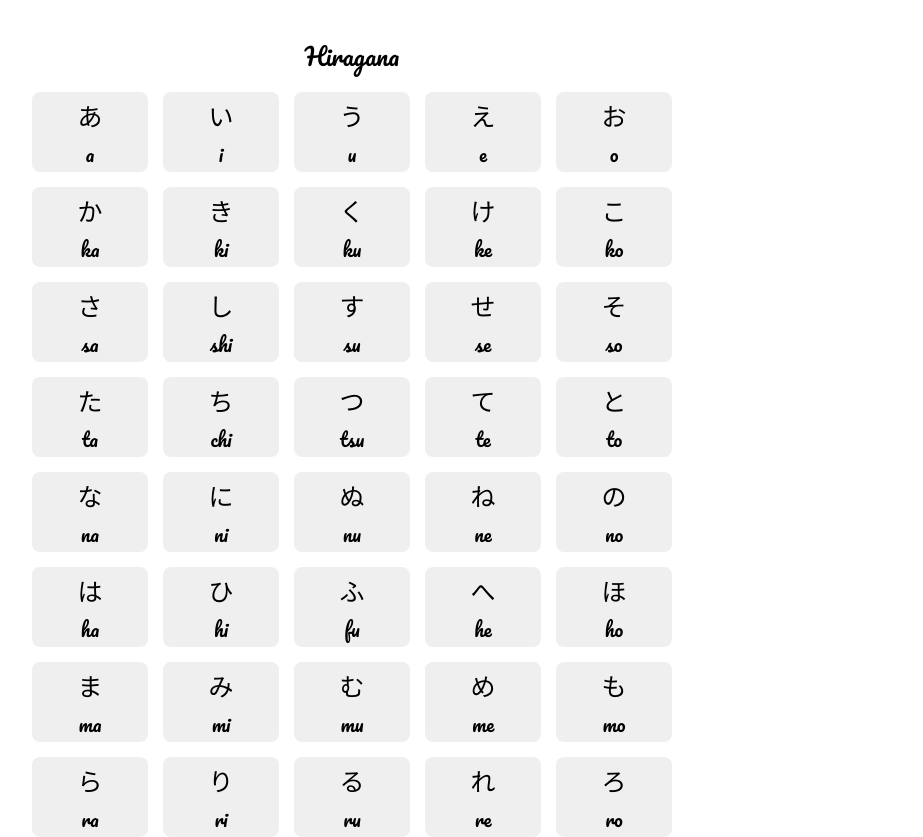
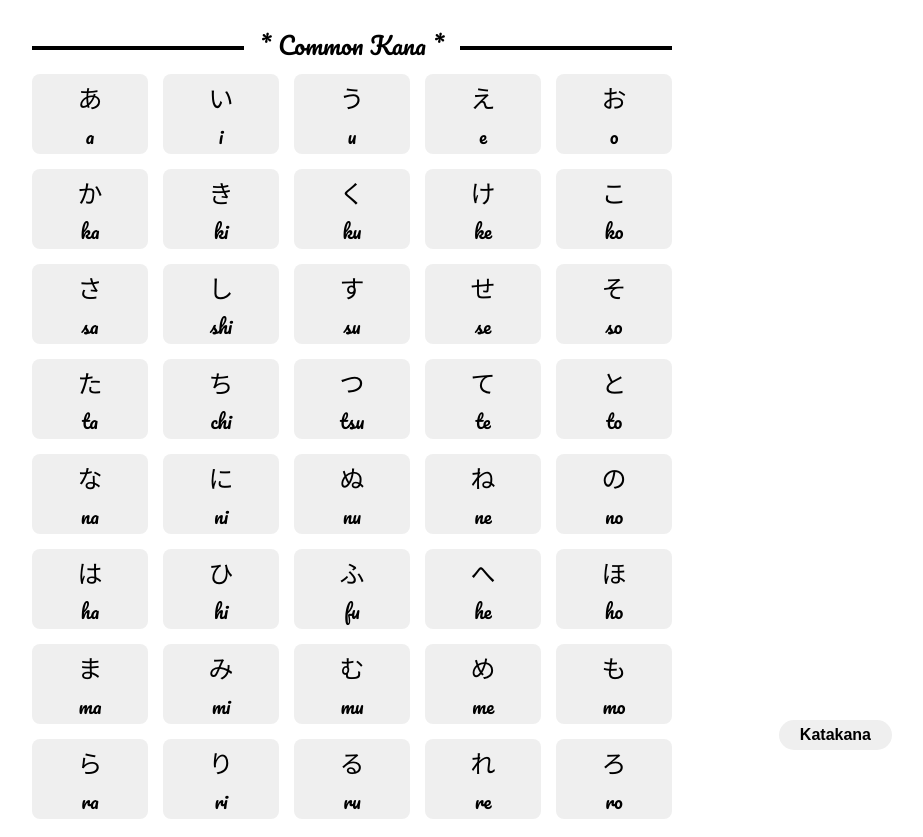
Before and after one commit to jaroddev/japalearn, a Svelte app: page / in a window 1280 px wide. Shown: the top 837 px of the page, without its empty margins (288-1211 px from the left). Built offline with nearby package versions, Linux system fonts and the light colour scheme; a web font is replaced by a local one.

Commit message:
Added feature to change alphabet

```diff
--- a/src/App.svelte
+++ b/src/App.svelte
@@ -1,8 +1,10 @@
 <script lang="ts">
-  import { Alphabet, KanaFactory } from "./model/alphabet.js";
+  import { Alphabet, KanaFactory, KanaType } from "./model/alphabet.js";
   import { KanaSubsetMock } from "./data/mock.js";
+  import { alphabetSwitcher } from "./store/alphabet";
 
   import SubSet from "./lib/SubSet.svelte";
+  import SubsetHeader from "./lib/SubsetHeader.svelte";
 
   const mock = new KanaSubsetMock();
   let alphabet: Alphabet = KanaFactory.createKana(mock);
@@ -10,14 +12,37 @@
 
 <main>
   {#each alphabet.subsets as { name, letters }}
-    <SubSet {name} {letters} />
+    <SubSet {letters}>
+      <div slot="header">
+        <SubsetHeader {name} />
+      </div>
+    </SubSet>
   {/each}
+
+  <button class="switch" on:click={alphabetSwitcher.changeType}>
+    {$alphabetSwitcher === KanaType.Hira ? "Katakana" : "Hiragana"}
+  </button>
 </main>
 
 <style>
   main {
     width: 50%;
     margin: 0 auto;
+  }
+
+  .switch {
+    z-index: 3;
+    position: fixed;
+    bottom: 50px;
+    right: 100px;
+
+    padding: 5px 20px;
+    border: solid 1px transparent;
+
+    border-radius: 15px;
+
+    font-size: 1em;
+    font-weight: 700;
   }
 
   @media screen and (max-width: 768px) {
--- a/src/data/mock.ts
+++ b/src/data/mock.ts
@@ -3,7 +3,7 @@ import type { KanaSubsetFactory, Subset } from "../model/alphabet";
 export class KanaSubsetMock implements KanaSubsetFactory {
     common(): Subset {
         return {
-            name: "Hiragana",
+            name: "Common Kana",
             letters: [
                 {
                     "romaji": "a",
@@ -211,7 +211,7 @@ export class KanaSubsetMock implements KanaSubsetFactory {
 
     extended(): Subset {
         return {
-            name: "Other Hiragana",
+            name: "Other Kana",
             letters: [
                 {
                     "romaji": "ya",
--- a/src/lib/SubSet.svelte
+++ b/src/lib/SubSet.svelte
@@ -1,19 +1,24 @@
 <script lang="ts">
-    import type { Letter } from "../model/alphabet.js";
+    import { KanaType, type Letter } from "../model/alphabet.js";
+    import { alphabetSwitcher } from "../store/alphabet.js";
 
     import LetterTile from "./LetterTile.svelte";
 
     export let letters: Array<Letter>;
-    export let name: string;
 </script>
 
 <!-- A subset of an alphabet -->
 <div class="subset">
-    <p class="name">{name}</p>
+    <slot name="header" />
 
     <div class="grid">
-        {#each letters as { romaji, hiragana }}
-            <LetterTile japanese={hiragana} {romaji} />
+        {#each letters as { romaji, hiragana, katakana }}
+            <LetterTile
+                japanese={$alphabetSwitcher === KanaType.Hira
+                    ? hiragana
+                    : katakana}
+                {romaji}
+            />
         {/each}
     </div>
 </div>
@@ -23,11 +28,6 @@
         padding: 20px 0;
     }
 
-    .name {
-        font-size: 1.5em;
-        text-align: center;
-    }
-
     .grid {
         display: grid;
         grid-template-columns: repeat(5, 1fr);
--- /dev/null
+++ b/src/lib/SubsetHeader.svelte
@@ -0,0 +1,20 @@
+<script lang="ts">
+    export let name: string;
+</script>
+
+<p class="name"><span>* {name} *</span></p>
+
+<style>
+    .name {
+        font-size: 1.5em;
+        text-align: center;
+
+        border-bottom: 4px solid #000;
+        line-height: 0.1em;
+    }
+
+    .name span {
+        background-color: white;
+        padding: 0 15px;
+    }
+</style>
--- a/src/model/alphabet.ts
+++ b/src/model/alphabet.ts
@@ -35,3 +35,8 @@ export interface KanaSubsetFactory {
     dakuon(): Subset
     handakuon(): Subset
 }
+
+export enum KanaType {
+    Kata,
+    Hira
+}
--- /dev/null
+++ b/src/store/alphabet.ts
@@ -0,0 +1,23 @@
+import { writable } from "svelte/store";
+import { KanaType } from "../model/alphabet";
+
+export const alphabetSwitcher = TypeSwitcher();
+
+function TypeSwitcher() {
+    const defaultState = KanaType.Hira;
+    const { subscribe, set, } = writable(defaultState);
+
+    let currentState = defaultState;
+
+    return {
+        subscribe,
+        changeType: () => {
+            if (currentState === KanaType.Hira) {
+                currentState = KanaType.Kata
+            } else {
+                currentState = KanaType.Hira
+            }
+            set(currentState)
+        }
+    }
+}
```
